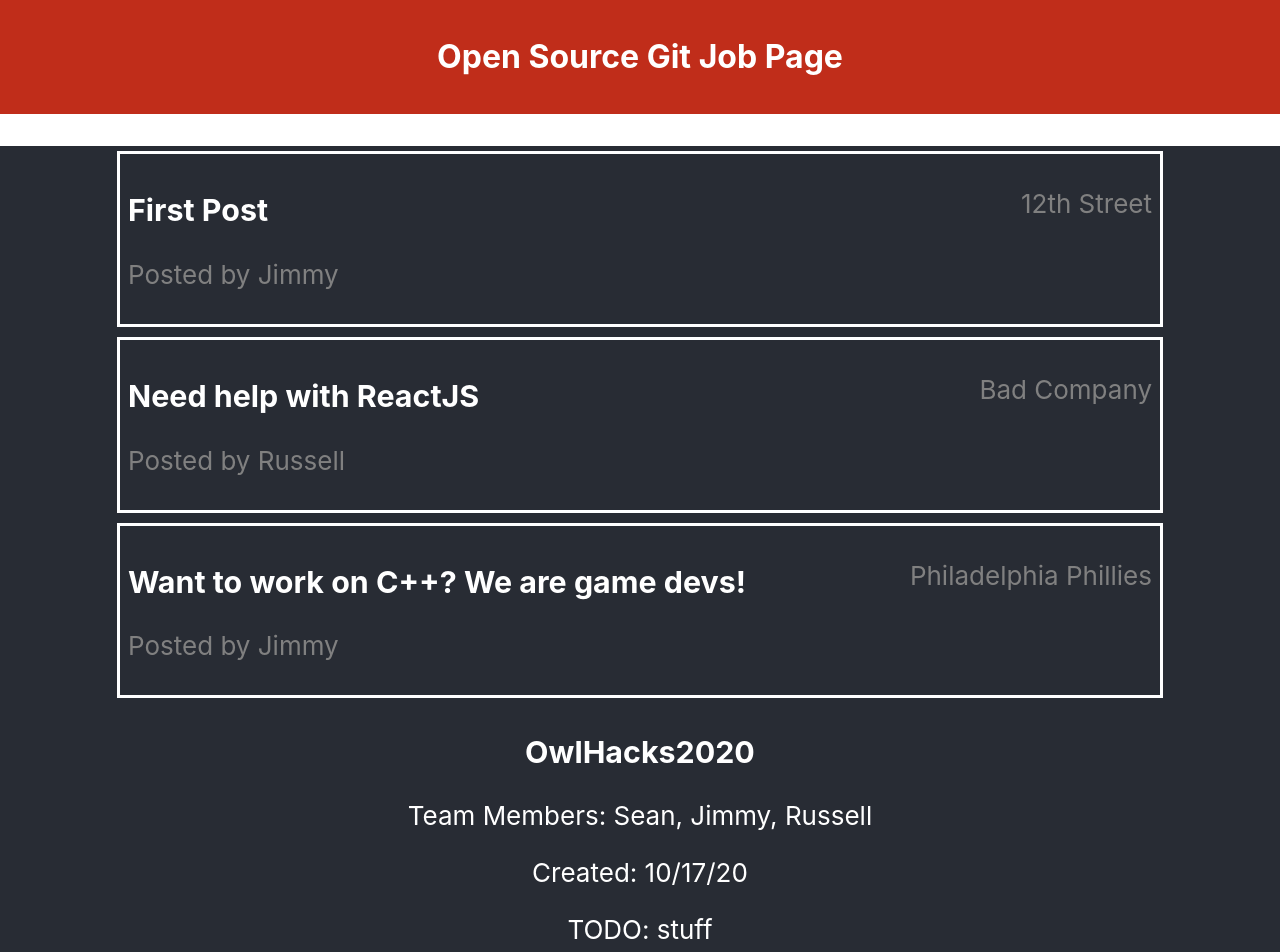
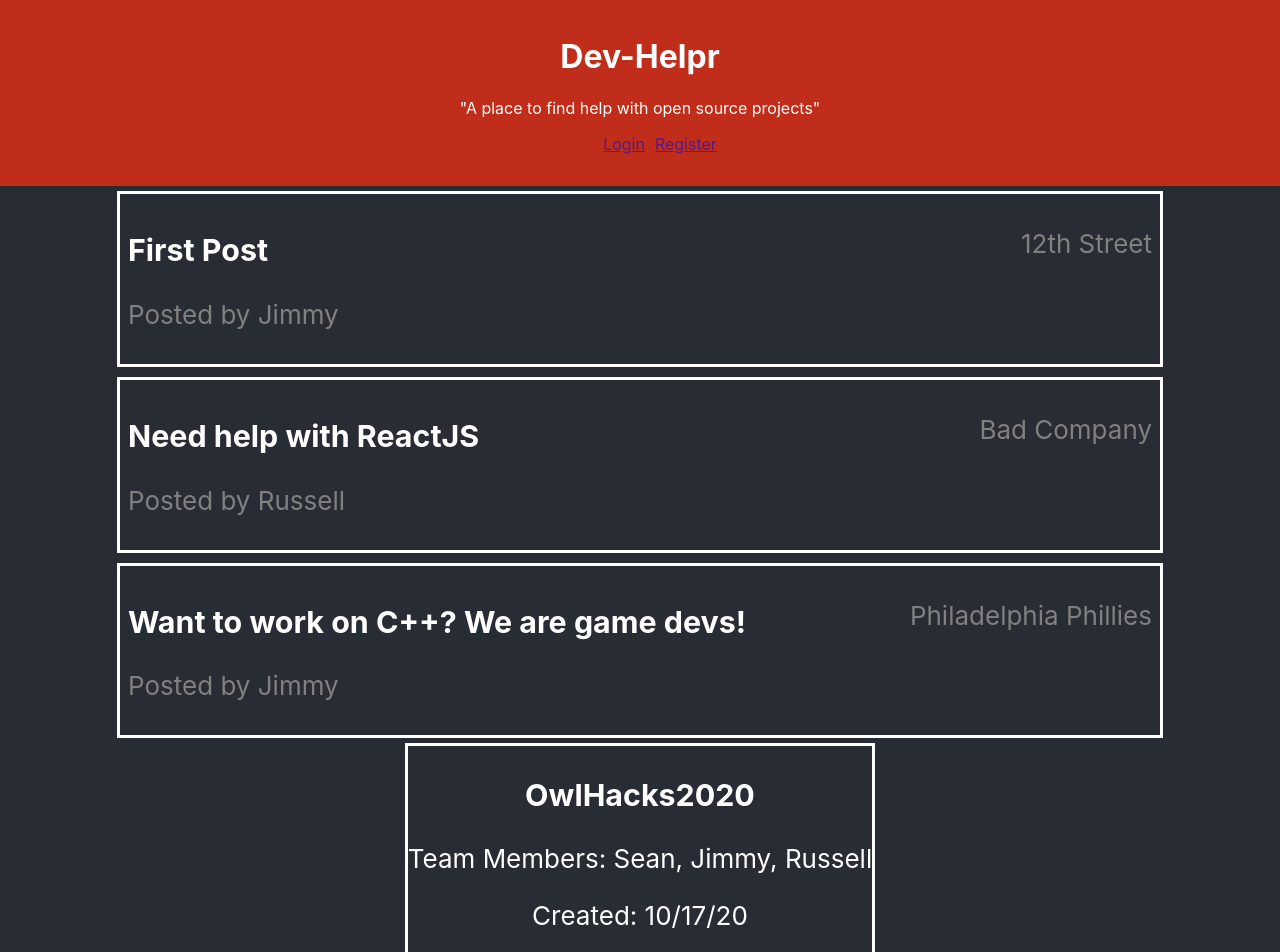
Before and after one commit to 12thStreetStudios/OwlHacks2020, a React (Create React App) app in the folder owlhacks2020/: page / in a window 1280 px wide. Shown: the top 952 px of the page. Built offline with nearby package versions, Linux system fonts and the light colour scheme.

Commit message:
changed prokect and title css

```diff
--- /dev/null
+++ b/owlhacks2020/src/components/Project.css
@@ -0,0 +1,3 @@
+.project{
+    border: solid;
+}
--- a/owlhacks2020/src/components/Project.js
+++ b/owlhacks2020/src/components/Project.js
@@ -1,5 +1,5 @@
 import React from 'react';
-
+import './Project.css'
 
 class Project extends React.Component {
     render () {
--- a/owlhacks2020/src/components/Title.css
+++ b/owlhacks2020/src/components/Title.css
@@ -5,7 +5,11 @@
     display: flex;
     justify-content: center;
     padding: 1em;
-    margin-bottom: 2em;
+
     background-color: rgb(192, 45, 26);
     color: #fff;
   }
+  li {
+    display: inline;
+    padding: 5px;
+  }
--- a/owlhacks2020/src/components/Title.js
+++ b/owlhacks2020/src/components/Title.js
@@ -6,7 +6,14 @@ function Title() {
     return (
         <div className="Title">
             <header>
-                <h1> Open Source Git Job Page </h1>
+                <h1>Dev-Helpr</h1>
+                <p>"A place to find help with open source projects"</p>
+                <div id="navbar">
+                    <ul>
+                        <li><a href ="">Login</a></li>
+                        <li><a href = "">Register</a></li>
+                    </ul>
+                </div>
             </header>
         </div>
     )
```
